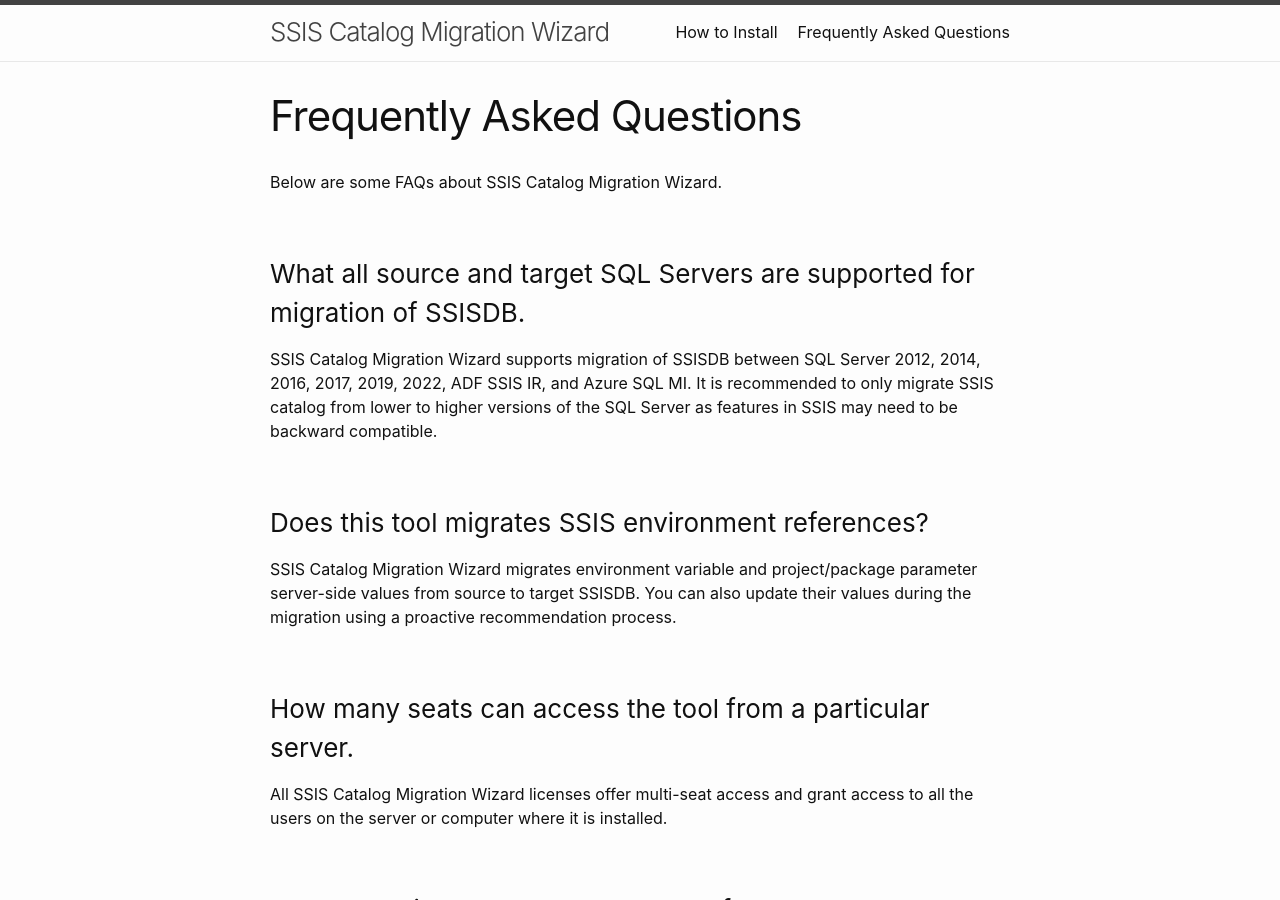
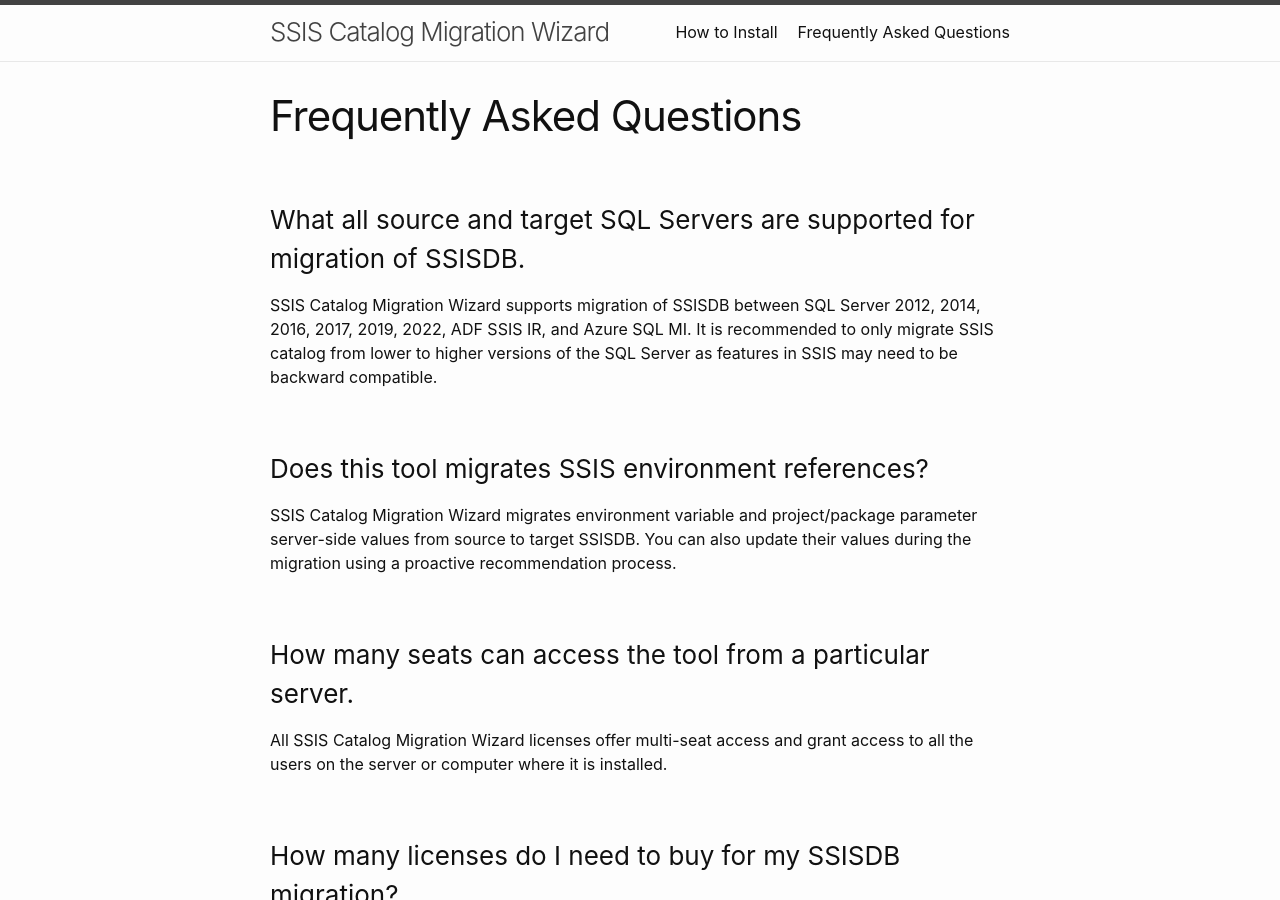
Before and after one commit to kr55/ssiscataloger, a Jekyll site: the page built from faq.md, in a window 1280 px wide and 900 px high. Built offline with Jekyll 4.4.1, drawn with Linux system fonts in a browser that asks for light colours.

Commit message:
Update faq.md

```diff
--- a/faq.md
+++ b/faq.md
@@ -3,7 +3,6 @@ layout: page
 title: Frequently Asked Questions
 permalink: /faq/
 ---
-Below are some FAQs about SSIS Catalog Migration Wizard.
 ### What all source and target SQL Servers are supported for migration of SSISDB.
 SSIS Catalog Migration Wizard supports migration of SSISDB between SQL Server 2012, 2014, 2016, 2017, 2019, 2022, ADF SSIS IR, and Azure SQL MI. It is recommended to only migrate SSIS catalog from lower to higher versions of the SQL Server as features in SSIS may need to be backward compatible.
 
```
